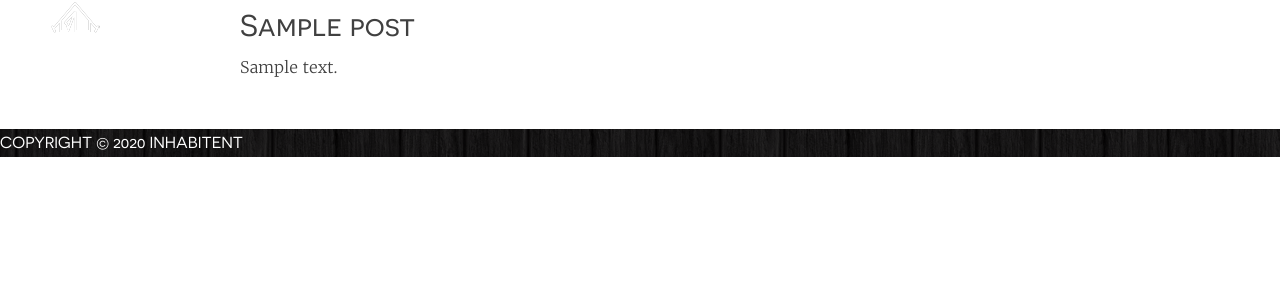
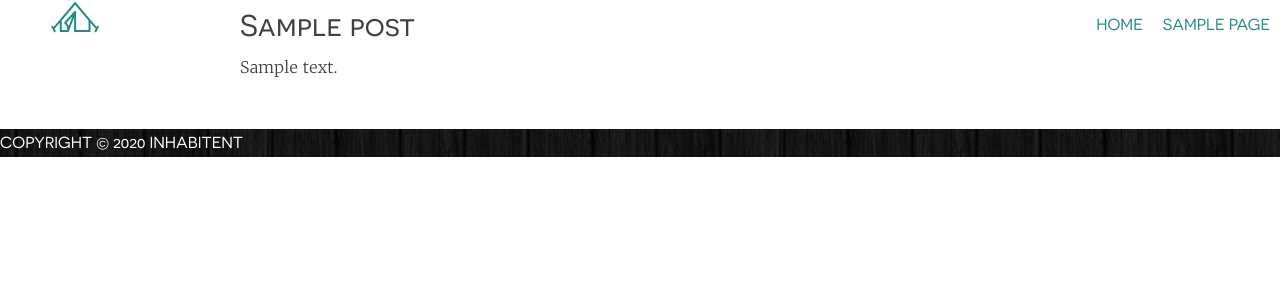
Before and after one commit to calyston/inhabitent, a WordPress theme: template themes/inhabitent/page.php in a window 1280 px wide. Shown: the top 300 px of the page. Run offline with PHP 8.4 and a stand-in for WordPress, Linux system fonts and the light colour scheme; the site name, menu and one post (Sample post) are stand-ins, and other content is empty; some libraries are stand-ins or nearby versions.

Commit message:
feat: nav bar is green except for home and about pages

```diff
--- a/themes/inhabitent/header.php
+++ b/themes/inhabitent/header.php
@@ -8,11 +8,42 @@
 </head>
 <body <?php body_class();?>>
 <!-- <h1><?php bloginfo('name');?></h1> -->
-<header class="white-nav">
-  <a href="/inhabitent"><img id="logo-small-white" src="<?php echo get_template_directory_uri();?>/assets/images/logos/inhabitent-logo-tent-white.svg"></a>
-  <nav>
+<header>
+  <!-- <nav class="white-nav">
+  <a href="/inhabitent"><img id="logo-small-white" src="<?php //echo get_template_directory_uri();?>/assets/images/logos/inhabitent-logo-tent-white.svg"></a>
+    <?php //wp_nav_menu(array(
+      //'theme_location' => 'main'
+  //  )) ;?>
+  </nav> -->
+
+
+
+<!-- <nav class="<?php //echo is_page(array('About', 'Home')) ? 'transparent' : 'opaque' ;?>">
+<?php// wp_nav_menu(array(
+   // 'theme_location' => 'main'
+//)) ;?>
+</nav> -->
+
+<?php if( is_page(array('About', 'Home')) ){ ?>
+    <nav class="white-nav">
+    <a href="/inhabitent"><img id="logo-small-white" src="<?php echo get_template_directory_uri();?>/assets/images/logos/inhabitent-logo-tent-white.svg"></a>
+
     <?php wp_nav_menu(array(
       'theme_location' => 'main'
     )) ;?>
-  </nav>
+    </nav>
+
+    <?php } else { ?>
+
+    <nav class="green-nav">
+    <a href="/inhabitent"><img id="logo-small-green" src="<?php echo get_template_directory_uri();?>/assets/images/logos/inhabitent-logo-tent.svg"></a>
+    <?php wp_nav_menu(array(
+      'theme_location' => 'main'
+    )) ;?>
+    </nav>
+
+    <?php } ?>
+
+<!-- </nav> -->
+
 </header>
--- a/themes/inhabitent/sass/layout/_header.scss
+++ b/themes/inhabitent/sass/layout/_header.scss
@@ -1,8 +1,8 @@
-//HEADER
+// //HEADER
 
-header {
-  display: flex;
-  justify-content: space-between;
-  position: fixed;
-  width: 100%;
-}
+// header {
+//   display: flex;
+//   justify-content: space-between;
+//   position: fixed;
+//   width: 100%;
+// }
--- a/themes/inhabitent/sass/layout/_navigation.scss
+++ b/themes/inhabitent/sass/layout/_navigation.scss
@@ -1,5 +1,16 @@
 //NAVIGATION
+// nav {
+//   display: flex;
+//   justify-content: space-between;
+//   position: fixed;
+//   width: 100%;
+// }
+
 .white-nav {
+  display: flex;
+  justify-content: space-between;
+  position: fixed;
+  width: 100%;
   li {
   float: left;
   padding: 10px;
@@ -12,7 +23,17 @@
   }
 }
 
+#logo-small-white {
+  width: 50px;
+  margin-left: $base-spacing * 2;
+}
+
 .green-nav {
+  display: flex;
+  justify-content: space-between;
+  position: absolute;
+  width: 100%;
+  height: 100px;
   li {
   float: left;
   padding: 10px;
@@ -25,11 +46,6 @@
   }
 }
 
-#logo-small-white {
-  width: 50px;
-  padding-left: 50px;
-}
-
 #logo-small-green {
   width: 50px;
   padding-left: 50px;
--- a/themes/inhabitent/sass/pages/_shop.scss
+++ b/themes/inhabitent/sass/pages/_shop.scss
@@ -71,7 +71,7 @@
 }
 
 #product-img {
-  width: 40%; //400px
+  width: 45%; //400px
   height: auto;
   margin: ($base-spacing * 2);
 }
@@ -85,7 +85,7 @@
 }
 
 #product-content {
-  width: 70%;
+  width: 75%;
   margin-right: $base-spacing;
 }
 
--- a/themes/inhabitent/style.css
+++ b/themes/inhabitent/style.css
@@ -105,29 +105,46 @@ h2 {
 h3 {
   font-size: 20px; }
 
+.white-nav {
+  display: -webkit-box;
+  display: -ms-flexbox;
+  display: flex;
+  -webkit-box-pack: justify;
+      -ms-flex-pack: justify;
+          justify-content: space-between;
+  position: fixed;
+  width: 100%; }
   .white-nav li {
     float: left;
     padding: 10px; }
-
   .white-nav a {
     text-decoration: none;
     text-transform: uppercase;
     font-family: "Novecento";
     color: #ffffff; }
 
+#logo-small-white {
+  width: 50px;
+  margin-left: 3rem; }
+
+.green-nav {
+  display: -webkit-box;
+  display: -ms-flexbox;
+  display: flex;
+  -webkit-box-pack: justify;
+      -ms-flex-pack: justify;
+          justify-content: space-between;
+  position: absolute;
+  width: 100%;
+  height: 100px; }
   .green-nav li {
     float: left;
     padding: 10px; }
-
   .green-nav a {
     text-decoration: none;
     text-transform: uppercase;
     font-family: "Novecento";
     color: #248A83; }
-
-#logo-small-white {
-  width: 50px;
-  padding-left: 50px; }
 
 #logo-small-green {
   width: 50px;
@@ -154,16 +171,6 @@ h3 {
   -webkit-box-direction: reverse;
       -ms-flex-direction: column-reverse;
           flex-direction: column-reverse; }
-
-header {
-  display: -webkit-box;
-  display: -ms-flexbox;
-  display: flex;
-  -webkit-box-pack: justify;
-      -ms-flex-pack: justify;
-          justify-content: space-between;
-  position: fixed;
-  width: 100%; }
 
 footer {
   background-image: url(./assets/images/dark-wood.png);
@@ -395,7 +402,7 @@ h2, p {
           flex-direction: row; }
 
 #product-img {
-  width: 40%;
+  width: 45%;
   height: auto;
   margin: 3rem; }
 
@@ -407,7 +414,7 @@ h2, p {
   margin-top: 3rem; }
 
 #product-content {
-  width: 70%;
+  width: 75%;
   margin-right: 1.5rem; }
 
 .price {
```
Also changed, not shown: themes/inhabitent/build/css/style.min.css, 1 other file. Lines whose indentation alone changed are shown as unchanged.
